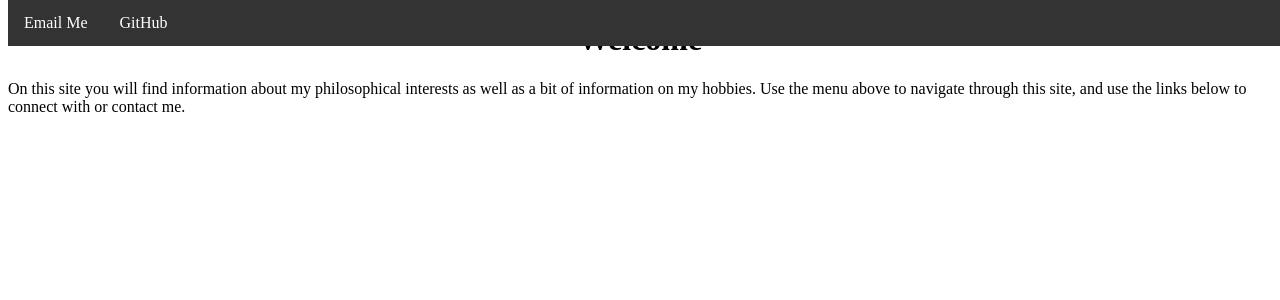
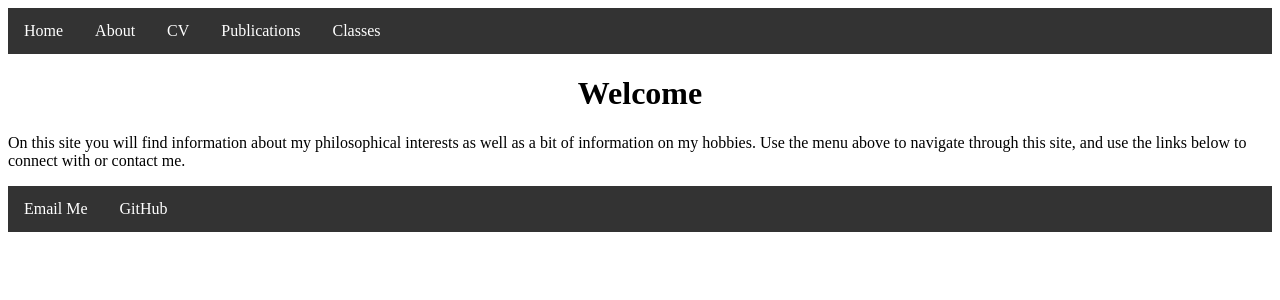
Before and after one commit to kevinjpatton/kevinjpatton.github.io, a Jekyll site: the page built from index.html, in a window 1280 px wide. Shown: the top 300 px of the page. Built offline with Jekyll 4.4.1, drawn with Linux system fonts in a browser that asks for light colours; Markdown is read by kramdown in place of the engine named in the settings.

Commit message:
Update main.css

```diff
--- a/css/main.css
+++ b/css/main.css
@@ -4,9 +4,6 @@ ul {
     padding: 0;
     overflow: hidden;
     background-color: #333;
-    position: fixed;
-    top: 0;
-    width: 100%;
 }
 
 li {
```
